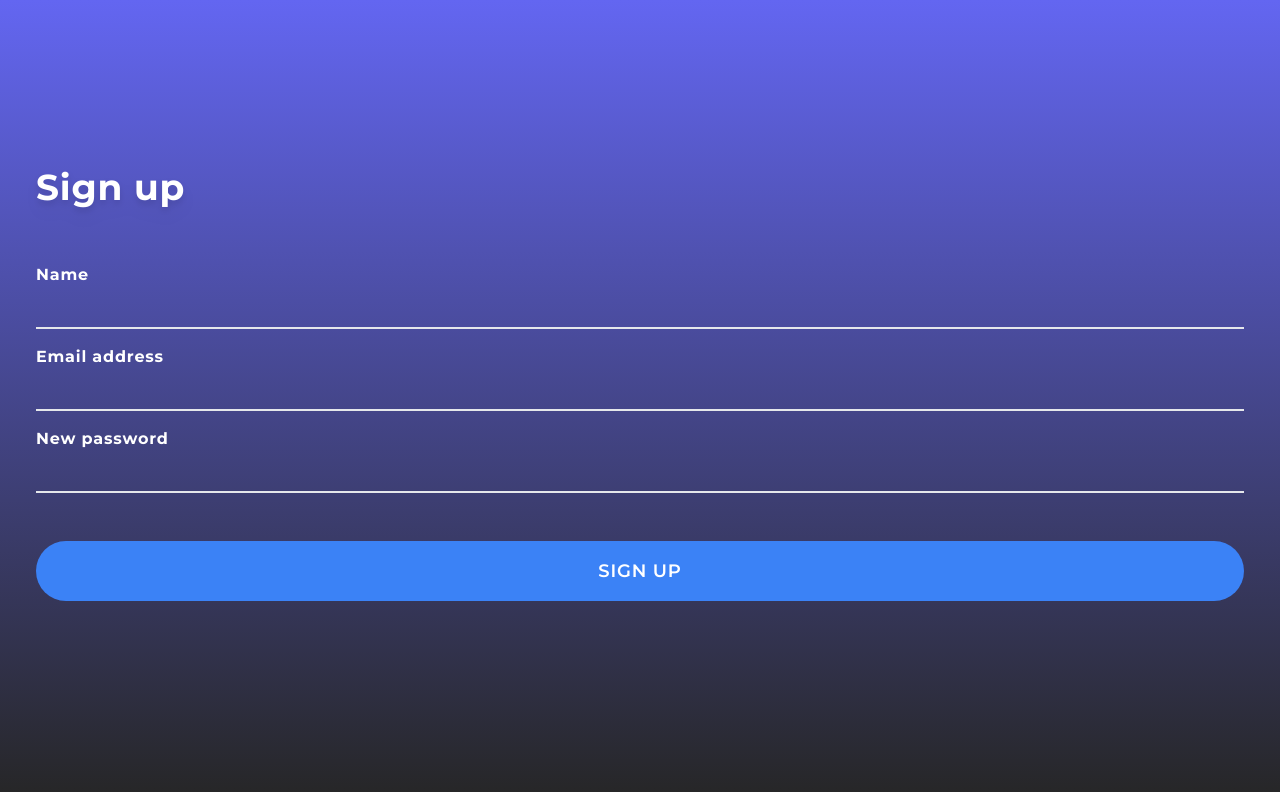
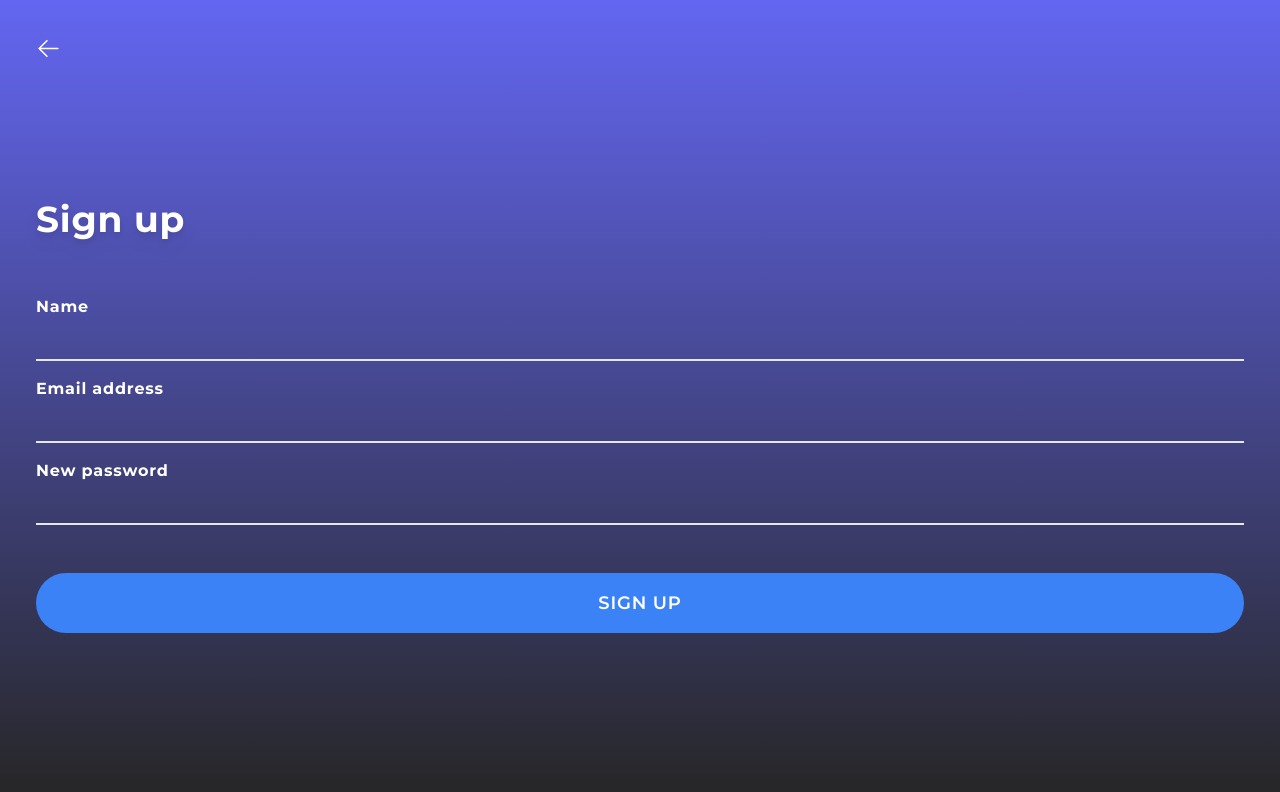
Before and after one commit to BerkanYuksel25/campus-buddy, a Next.js app: page /sign-up in a window 1280 px wide. Shown: the top 792 px of the page. Built offline with nearby package versions, Linux system fonts and the light colour scheme.

Commit message:
CB-5: Adding a back button to the main layout

```diff
--- a/app/components/client.tsx
+++ b/app/components/client.tsx
@@ -1,8 +1,24 @@
 "use client";
 
 import Image from "next/image";
-import { useRouter } from "next/router";
+import { usePathname, useRouter } from "next/navigation";
 import { ButtonHTMLAttributes } from "react";
+
+export const BackButton = () => {
+  const router = useRouter();
+  const pathname = usePathname();
+  const invalidRoutes = ["/", "/sign-in"];
+
+  if (invalidRoutes.some((route) => route === pathname)) {
+    return null;
+  }
+
+  return (
+    <button onClick={() => router.back()}>
+      <Image src="/back-button.svg" alt="Go back" width={25} height={25} />
+    </button>
+  );
+};
 
 export const CircularButton = ({
   imgSrc,
--- a/app/layout.tsx
+++ b/app/layout.tsx
@@ -1,3 +1,5 @@
+import { ReactNode } from "react";
+import { BackButton } from "./components/client";
 import "./globals.css";
 import type { Metadata } from "next";
 
@@ -7,15 +9,16 @@ export const metadata: Metadata = {
     "Campus buddy is an all-in-one solution for providing common services to college and university students.",
 };
 
-const RootLayout = ({ children }: { children: React.ReactNode }) => {
+const RootLayout = ({ children }: { children: ReactNode }) => {
   return (
     <html lang="en">
       <head>
         <link rel="icon" href="/favicon.png" />
       </head>
       <body>
-        <main className="flex flex-col bg-gradient-to-b from-indigo-500 to-neutral-800 justify-center p-9 box-border text-white">
-          {children}
+        <main className="bg-gradient-to-b from-indigo-500 to-neutral-800 p-9 box-border text-white">
+          <BackButton />
+          <div className="h-full flex flex-col justify-center">{children}</div>
         </main>
       </body>
     </html>
```
Also changed, not shown: app/components/server.tsx (+3 -13 lines), public/back-button.svg (added).
